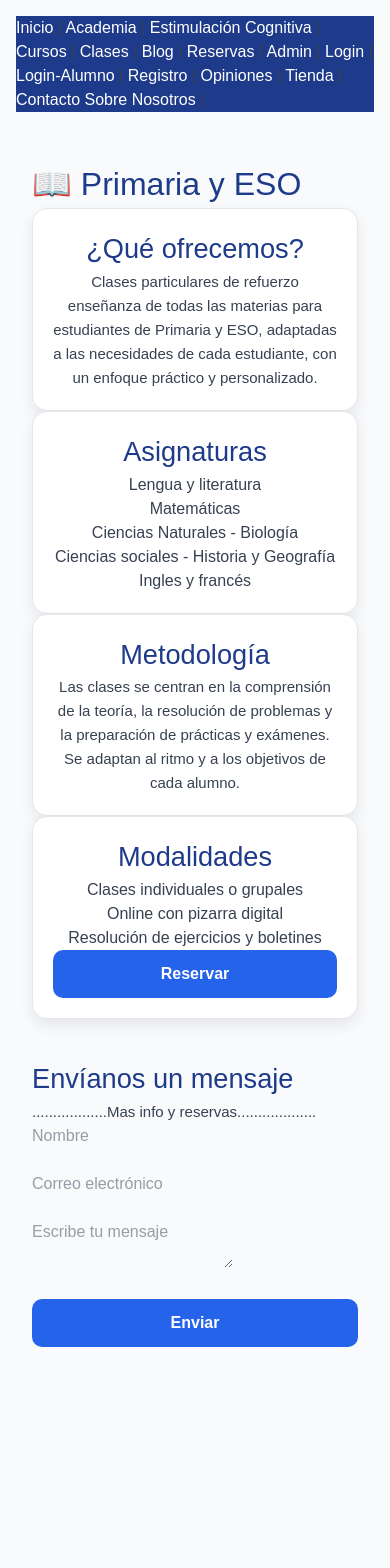
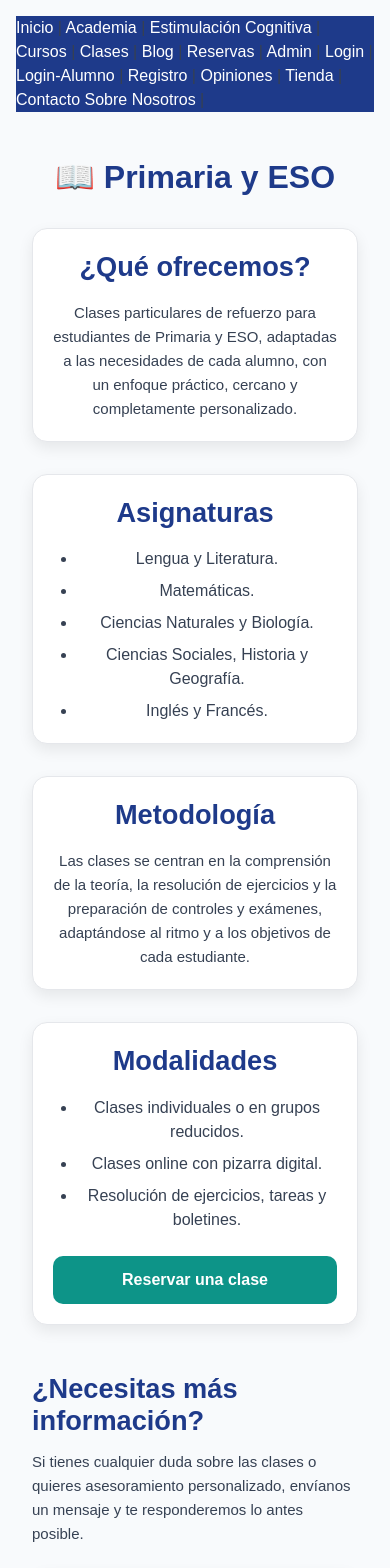
Before and after one commit to C5-lab-creator/academia-online, a Next.js app: page /clases/primaria-eso in a window 390 px wide. Shown: the top 1568 px of the page. Before the commit the page ends 1379 px from the top, so only its background shows below. Built offline with nearby package versions, Linux system fonts and the light colour scheme; no server answers.

Commit message:
modified:   app/clases/bachillerato/page.tsx 	modified:   app/clases/primaria-eso/page.tsx 	modified:   app/clases/universidad/page.tsx

```diff
--- a/app/clases/bachillerato/page.tsx
+++ b/app/clases/bachillerato/page.tsx
@@ -1,29 +1,77 @@
 import Link from "next/link";
+
 export default function QuimicaBachillerato() {
   return (
-    <main>
-    <h1>🎓 Bachillerato</h1>
+    <main className="max-w-7xl mx-auto px-6 py-8">
 
-      <h2>¿Qué ofrecemos?</h2>
-       <p>Clases particulares de Química y otras asignaturas científicas para estudiantes de Bachillerato.</p>
-       <p>Desarrollo de esquemas y  conceptos esenciales</p>
-       <p>Resolucion de ejercicios y modelos de exámenes</p>
+      <h1 className="text-4xl font-bold text-center text-blue-900 mb-6">
+        🎓 Bachillerato
+      </h1>
 
+      <div className="max-w-4xl mx-auto text-gray-700 text-lg space-y-4 mb-10">
 
-    <div className="cursos-grid">
-     <Link href="/clases/bachillerato/quimicabach" className="curso">
-          <h2>🎓 Quimica</h2>
-            <p>Refuerzo de la asignatura todo el año</p>
-     </Link>
-          <Link href="/clases/bachillerato/matematicasbach" className="curso">
-      <h2>🎓 Matematicas</h2>
-           <p>Refuerzo de la asignatura todo el año</p>
-     </Link>
-     <Link href="/clases/bachillerato/fisicabach" className="curso">
-         <h2>🎓 Fisica</h2>
-            <p>Refuerzo de la asignatura todo el año</p>
-     </Link>
-    </div>
+        <h2 className="text-2xl font-bold text-blue-900">
+          ¿Qué ofrecemos?
+        </h2>
+
+        <p>
+          Clases particulares de Química y otras asignaturas científicas para
+          estudiantes de Bachillerato.
+        </p>
+
+        <p>
+          Desarrollo de esquemas y conceptos esenciales para comprender la
+          materia.
+        </p>
+
+        <p>
+          Resolución de ejercicios, preparación de exámenes y modelos de PAU.
+        </p>
+
+      </div>
+
+      <div className="grid grid-cols-1 md:grid-cols-3 gap-8">
+
+        <Link
+          href="/clases/bachillerato/quimicabach"
+          className="curso"
+        >
+          <h2 className="text-2xl font-bold text-blue-900 mb-4">
+            🧪 Química
+          </h2>
+
+          <p className="text-gray-700">
+            Refuerzo durante todo el curso y preparación para Selectividad.
+          </p>
+        </Link>
+
+        <Link
+          href="/clases/bachillerato/matematicasbach"
+          className="curso"
+        >
+          <h2 className="text-2xl font-bold text-blue-900 mb-4">
+            📐 Matemáticas
+          </h2>
+
+          <p className="text-gray-700">
+            Refuerzo continuo y preparación para exámenes.
+          </p>
+        </Link>
+
+        <Link
+          href="/clases/bachillerato/fisicabach"
+          className="curso"
+        >
+          <h2 className="text-2xl font-bold text-blue-900 mb-4">
+            ⚛️ Física
+          </h2>
+
+          <p className="text-gray-700">
+            Clases adaptadas al nivel del alumno y preparación para la PAU.
+          </p>
+        </Link>
+
+      </div>
 
     </main>
   );
--- a/app/clases/primaria-eso/page.tsx
+++ b/app/clases/primaria-eso/page.tsx
@@ -1,58 +1,89 @@
 import Link from "next/link";
 import ContactForm from "./contactForm";
+
 export default function PrimariaYESO() {
   return (
-    <main>
-      <h1>📖 Primaria y ESO</h1>
+    <main className="max-w-6xl mx-auto px-6 py-8">
+
+      <h1 className="text-4xl font-bold text-center text-blue-900 mb-8">
+        📖 Primaria y ESO
+      </h1>
+
+      <div className="space-y-8">
+
         <div className="curso">
-       <h2>¿Qué ofrecemos?</h2>
-      <p>
-        Clases particulares de refuerzo enseñanza de todas las materias para estudiantes de Primaria y ESO, adaptadas a las necesidades de cada estudiante, con un enfoque práctico y personalizado.
+          <h2 className="text-2xl font-bold text-blue-900 mb-4">
+            ¿Qué ofrecemos?
+          </h2>
+
+          <p className="text-gray-700">
+            Clases particulares de refuerzo para estudiantes de Primaria y ESO,
+            adaptadas a las necesidades de cada alumno, con un enfoque práctico,
+            cercano y completamente personalizado.
           </p>
         </div>
 
         <div className="curso">
-      <h2>Asignaturas</h2>
-      <ul>
-        <li>Lengua y literatura</li>
-        <li>Matemáticas</li>
-        <li>Ciencias Naturales - Biología</li>
-        <li>Ciencias sociales - Historia y Geografía</li>
-        <li>Ingles y francés</li>
+          <h2 className="text-2xl font-bold text-blue-900 mb-4">
+            Asignaturas
+          </h2>
+
+          <ul className="list-disc pl-6 space-y-2 text-gray-700">
+            <li>Lengua y Literatura.</li>
+            <li>Matemáticas.</li>
+            <li>Ciencias Naturales y Biología.</li>
+            <li>Ciencias Sociales, Historia y Geografía.</li>
+            <li>Inglés y Francés.</li>
           </ul>
         </div>
 
         <div className="curso">
-       <h2>Metodología</h2>
-      <p>
-        Las clases se centran en la comprensión de la teoría, la resolución de
-        problemas y la preparación de prácticas y exámenes. Se adaptan al ritmo
-        y a los objetivos de cada alumno.
+          <h2 className="text-2xl font-bold text-blue-900 mb-4">
+            Metodología
+          </h2>
+
+          <p className="text-gray-700">
+            Las clases se centran en la comprensión de la teoría, la resolución
+            de ejercicios y la preparación de controles y exámenes,
+            adaptándose al ritmo y a los objetivos de cada estudiante.
           </p>
+        </div>
+
+        <div className="curso">
+          <h2 className="text-2xl font-bold text-blue-900 mb-4">
+            Modalidades
+          </h2>
+
+          <ul className="list-disc pl-6 space-y-2 text-gray-700 mb-6">
+            <li>Clases individuales o en grupos reducidos.</li>
+            <li>Clases online con pizarra digital.</li>
+            <li>Resolución de ejercicios, tareas y boletines.</li>
+          </ul>
+
+          <Link href="/reservas?servicio=primariayeso">
+            <button className="boton-reservar">
+              Reservar una clase
+            </button>
+          </Link>
+        </div>
 
       </div>
 
+      <section className="mt-12">
+
+        <h2 className="text-3xl font-bold text-blue-900 mb-3">
+          ¿Necesitas más información?
+        </h2>
+
+        <p className="text-gray-700 mb-6">
+          Si tienes cualquier duda sobre las clases o quieres asesoramiento
+          personalizado, envíanos un mensaje y te responderemos lo antes posible.
+        </p>
+
         <div className="curso">
-      <h2>Modalidades</h2>
-      <ul>
-        <li>Clases individuales o grupales</li>
-        <li>Online con pizarra digital</li>
-        <li>Resolución de ejercicios y boletines</li>
-      </ul>
-
-          <Link href="/reservas">
-    <button className="boton-reservar?servicio=primariayeso">
-      Reservar
-    </button>
-  </Link>
-
+          <ContactForm />
         </div>
 
-
-       <section id="contacto" style={{ marginTop: "40px" }}>
-                  <h2>Envíanos un mensaje</h2>
-                     <p>..................Mas info y reservas...................</p>
-                        <ContactForm />
       </section>
 
     </main>
--- a/app/clases/universidad/page.tsx
+++ b/app/clases/universidad/page.tsx
@@ -2,35 +2,109 @@ import Link from "next/link";
 
 export default function Universidad() {
   return (
-    <main>
-      <h1>🧪 Universidad</h1>
+    <main className="max-w-6xl mx-auto px-6 py-8">
+
+      <h1 className="text-4xl font-bold text-center text-blue-900 mb-8">
+        🧪 Universidad
+      </h1>
+
+      <div className="space-y-8">
 
         <div className="curso">
-        <h2>¿Qué ofrecemos?</h2>
-        <p>
+          <h2 className="text-2xl font-bold text-blue-900 mb-4">
+            ¿Qué ofrecemos?
+          </h2>
+
+          <p className="text-gray-700">
             Clases particulares universitarias para estudiantes de grados y
-          asignaturas relacionados con Química, adaptadas a las necesidades de
-          cada estudiante, con un enfoque práctico y personalizado.
+            asignaturas relacionadas con Química, adaptadas a las necesidades
+            de cada estudiante, con un enfoque práctico, cercano y
+            personalizado.
           </p>
         </div>
 
-      <div className="cursos-grid">
-        <Link href="/clases/universidad/organica" className="curso">
-          <h2>Química Orgánica</h2>
+
+        <div className="curso">
+
+          <h2 className="text-2xl font-bold text-blue-900 mb-4">
+            Asignaturas
+          </h2>
+
+          <div className="grid grid-cols-1 md:grid-cols-2 gap-4">
+
+            <Link
+              href="/clases/universidad/organica"
+              className="curso"
+            >
+              <h3 className="text-xl font-bold text-blue-900 text-center">
+                Química Orgánica
+              </h3>
             </Link>
 
-        <Link href="/clases/universidad/inorganica" className="curso">
-          <h2>Química Inorgánica</h2>
+            <Link
+              href="/clases/universidad/inorganica"
+              className="curso"
+            >
+              <h3 className="text-xl font-bold text-blue-900 text-center">
+                Química Inorgánica
+              </h3>
             </Link>
 
-        <Link href="/clases/universidad/quifi" className="curso">
-          <h2>Química Física</h2>
+            <Link
+              href="/clases/universidad/quifi"
+              className="curso"
+            >
+              <h3 className="text-xl font-bold text-blue-900 text-center">
+                Química Física
+              </h3>
             </Link>
 
-        <Link href="/clases/universidad/analitica" className="curso">
-          <h2>Química Analítica</h2>
+            <Link
+              href="/clases/universidad/analitica"
+              className="curso"
+            >
+              <h3 className="text-xl font-bold text-blue-900 text-center">
+                Química Analítica
+              </h3>
             </Link>
+
           </div>
+
+        </div>
+
+
+        <div className="curso">
+
+          <h2 className="text-2xl font-bold text-blue-900 mb-4">
+            Metodología
+          </h2>
+
+          <p className="text-gray-700">
+            Las clases se centran en la comprensión de los conceptos
+            fundamentales, la resolución de problemas y la preparación de
+            exámenes, adaptándose al ritmo y objetivos de cada estudiante.
+          </p>
+
+        </div>
+
+
+        <div className="curso">
+
+          <h2 className="text-2xl font-bold text-blue-900 mb-4">
+            Modalidades
+          </h2>
+
+          <ul className="list-disc pl-6 space-y-2 text-gray-700">
+            <li>Clases individuales adaptadas a cada estudiante.</li>
+            <li>Clases online con pizarra digital.</li>
+            <li>Resolución de ejercicios y problemas universitarios.</li>
+            <li>Preparación de parciales y exámenes finales.</li>
+          </ul>
+
+        </div>
+
+      </div>
+
     </main>
   );
 }
```
Lines whose indentation alone changed are shown as unchanged.
